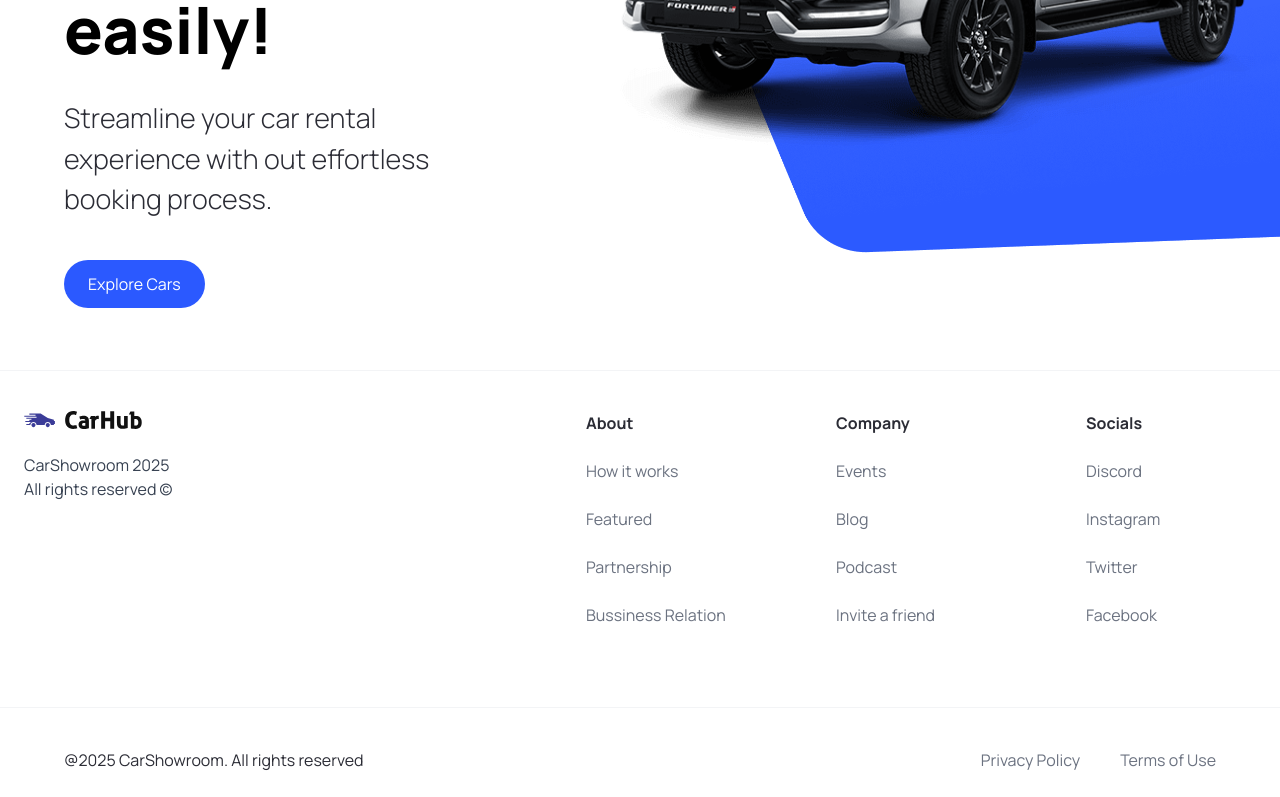
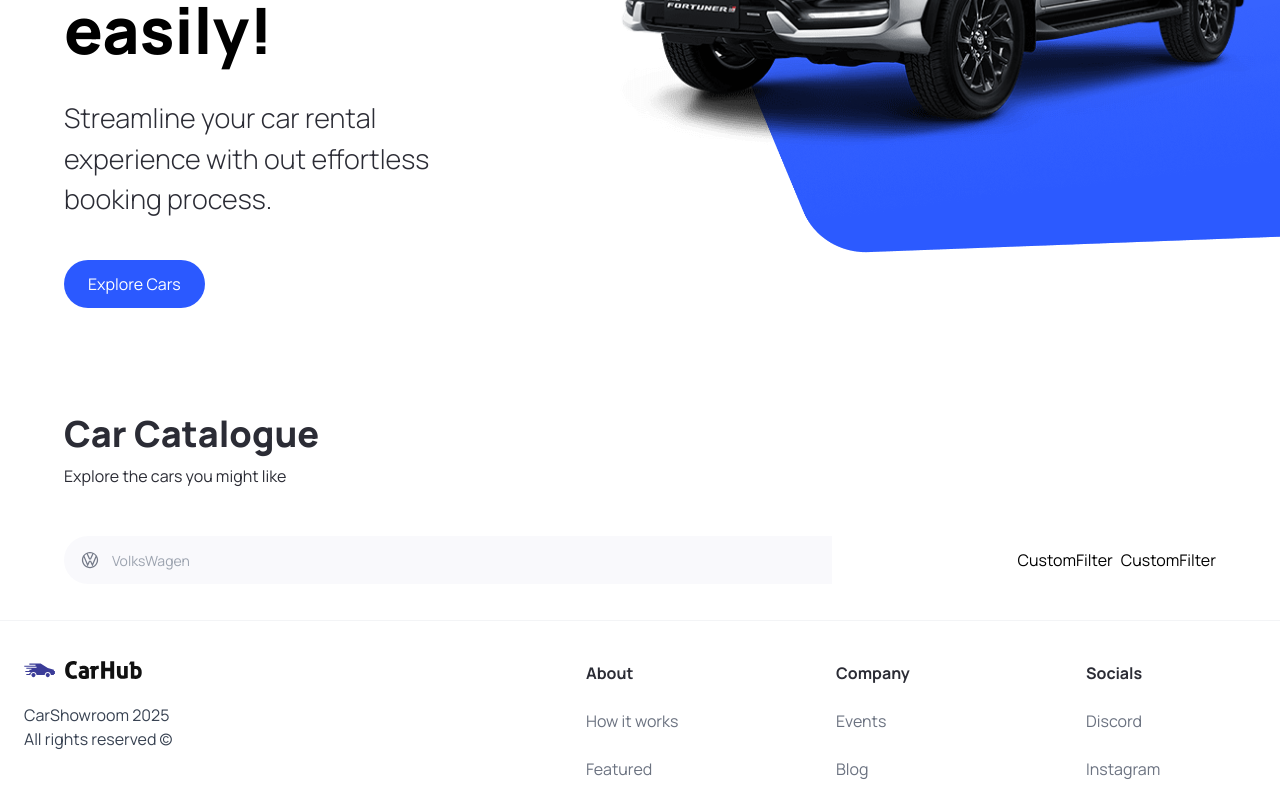
Before and after one commit to PavanPro23/Car-Showroom, a Next.js app: page / in a window 1280 px wide. Shown: the part 450-1247 px from the top of the page. Built offline with nearby package versions, Linux system fonts and the light colour scheme.

Commit message:
Implemented Search box

```diff
--- a/app/page.tsx
+++ b/app/page.tsx
@@ -1,10 +1,27 @@
+import { CustomFilter } from "@/components";
 import Hero from "@/components/Hero";
+import SearchBar from "@/components/SearchBar";
 import Image from "next/image";
 
 export default function Home() {
   return (
     <main className="overflow-hidden">
       <Hero />
+
+      <div className="mt-12 padding-x padding-y max-width" id="discover">
+        <div className="home__text-container">
+          <h1 className="text-4xl font-extrabold">Car Catalogue</h1>
+          <p>Explore the cars you might like</p>
+        </div>
+
+        <div className="home__filters">
+          <SearchBar />
+          <div className="home__filter-container">
+            <CustomFilter title="fuel" />
+            <CustomFilter title="year" />
+          </div>
+        </div>
+      </div>
     </main>
   );
 }
--- /dev/null
+++ b/components/CustomFilter.tsx
@@ -0,0 +1,11 @@
+import React from 'react'
+
+const CustomFilter = () => {
+    return (
+        <div>
+        CustomFilter
+        </div>
+    )
+}
+
+export default CustomFilter
--- /dev/null
+++ b/components/SearchBar.tsx
@@ -0,0 +1,22 @@
+'use client';
+
+import { useState } from "react";
+import SearchManufacturer from "./SearchManufacturer";
+
+const SearchBar = () => {
+    const [manufacturer, setManufacturer] = useState('');
+
+    const handleSearch = () => {
+
+    }
+
+    return (
+        <form className="searchbar" onSubmit={handleSearch}>
+            <div className="searchbar__item">
+                <SearchManufacturer manufacturer={manufacturer} setManufacturer={setManufacturer}/>
+            </div>
+        </form>
+    )
+}
+
+export default SearchBar
--- /dev/null
+++ b/components/SearchManufacturer.tsx
@@ -0,0 +1,50 @@
+'use client';
+
+import { manufacturers } from '@/constants';
+import { SearchManufacturerProps } from '@/types'
+import { Combobox, ComboboxButton, ComboboxInput, ComboboxOption, ComboboxOptions, Transition } from '@headlessui/react'
+import Image from 'next/image';
+import { useState, Fragment } from 'react';
+
+const SearchManufacturer = ({manufacturer, setManufacturer}: SearchManufacturerProps) => {
+    const [query, setQuery] = useState('');
+
+    const filterManufacturers = query === "" ? manufacturers : manufacturers.filter((item) => (
+        item.toLowerCase().replace(/\s+/g, '').includes(query.toLowerCase().replace(/\s+/g, ''))
+    ))
+
+    return (
+        <div className='search-manufacturer'>
+            <Combobox value={manufacturer} onChange={setManufacturer}>
+                <div className="relative w-full">
+                    <ComboboxButton className="absolute top-[14px]">
+                        <Image src="/car-logo.svg" alt='Car Logo' width={20} height={20} className='ml-4'/>
+                    </ComboboxButton>
+                    <ComboboxInput className="search-manufacturer__input" placeholder="VolksWagen" displayValue={(manufacturer: string) => manufacturer} onChange={(e) => setQuery(e.target.value)}/>
+                    <Transition as={Fragment} leave="transition ease-in duration-100" leaveFrom="opacity-100" leaveTo="opacity-0" afterLeave={() => setQuery('')}>
+                        <ComboboxOptions>
+                            {
+                                filterManufacturers.map((item) => (
+                                    <ComboboxOption key={item} value={item} className={({active}) => `relative search-manufacturer__option ${active ? 'bg-primary-blue text-white' : 'text-gray-900'}`}>
+                                        {({selected, active}) => (
+                                            <>
+                                                <span className={`block truncate ${selected ? "font-medium" : "font-normal"}`}>
+                                                    {item}
+                                                </span>
+                                                {selected ? (
+                                                    <span className={`absolute inset-y-0 left-0 flex items-center pl-3 ${active? "text-white": "text-pribg-primary-purple"}`}></span>
+                                                ) : null}
+                                            </>
+                                        )}
+                                    </ComboboxOption>
+                                ))
+                            }
+                        </ComboboxOptions>
+                    </Transition>
+                </div>
+            </Combobox>
+        </div>
+    )
+}
+
+export default SearchManufacturer
--- a/components/index.ts
+++ b/components/index.ts
@@ -2,7 +2,10 @@
 import CustomButton from "./CustomButton";
 import NavBar from "./NavBar";
 import Footer from "./Footer";
+import SearchBar from "./SearchBar";
+import CustomFilter from "./CustomFilter";
+import SearchManufacturer from "./SearchManufacturer";
 
 export {
-    Hero, CustomButton, NavBar, Footer
+    Hero, CustomButton, NavBar, Footer, SearchBar, CustomFilter, SearchManufacturer
 }
--- a/package.json
+++ b/package.json
@@ -9,6 +9,7 @@
     "lint": "next lint"
   },
   "dependencies": {
+    "@headlessui/react": "^2.2.4",
     "next": "15.4.1",
     "react": "19.1.0",
     "react-dom": "19.1.0"
--- a/types/index.ts
+++ b/types/index.ts
@@ -6,3 +6,8 @@
     handleClick?: MouseEventHandler<HTMLButtonElement>;
     btnType?: "button" | "submit";
 }
+
+export interface SearchManufacturerProps {
+    manufacturer: string;
+    setManufacturer: (manufacturer: string) => void;
+}
```
Also changed, not shown: 1 other file (tests, documents, lock files or other folders).
